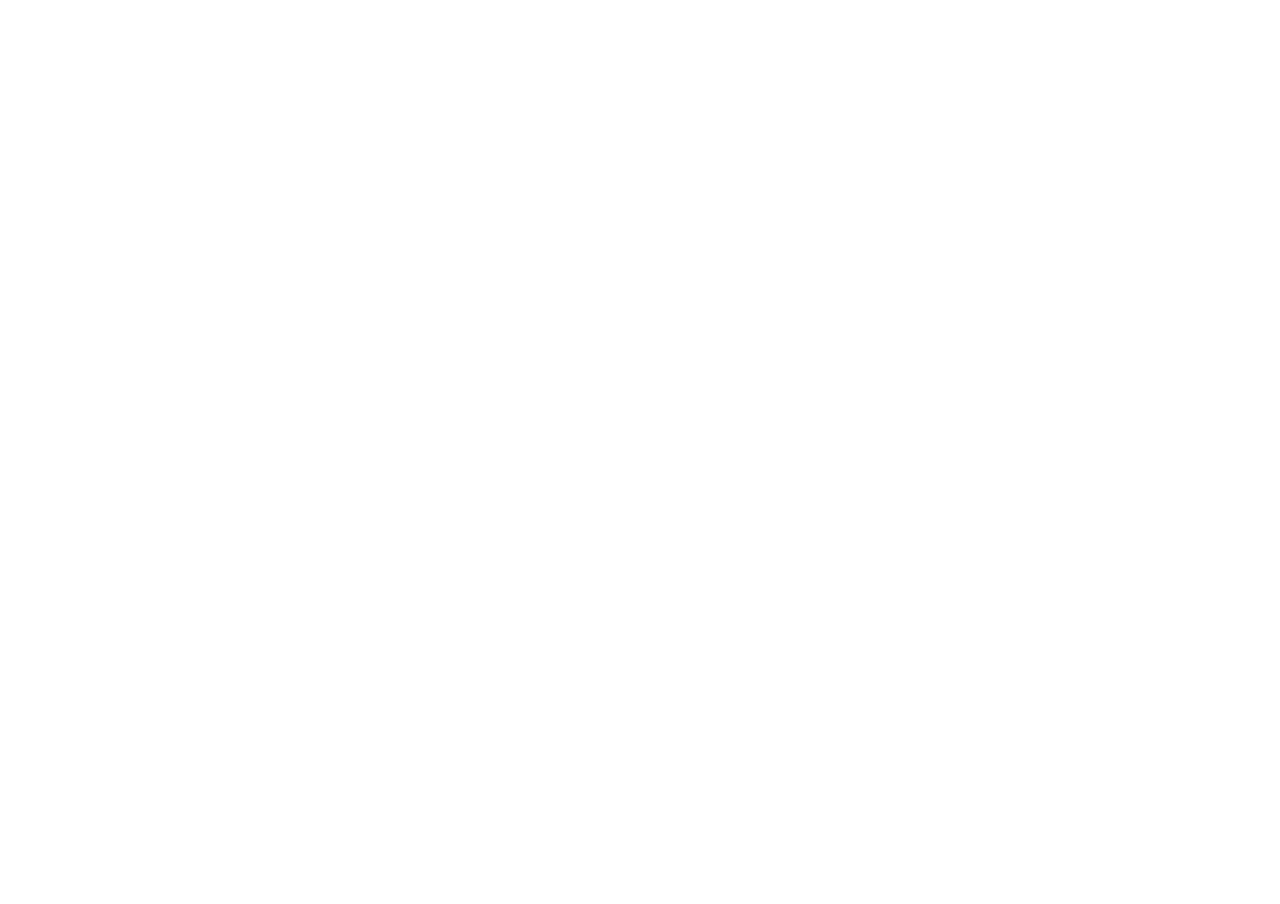
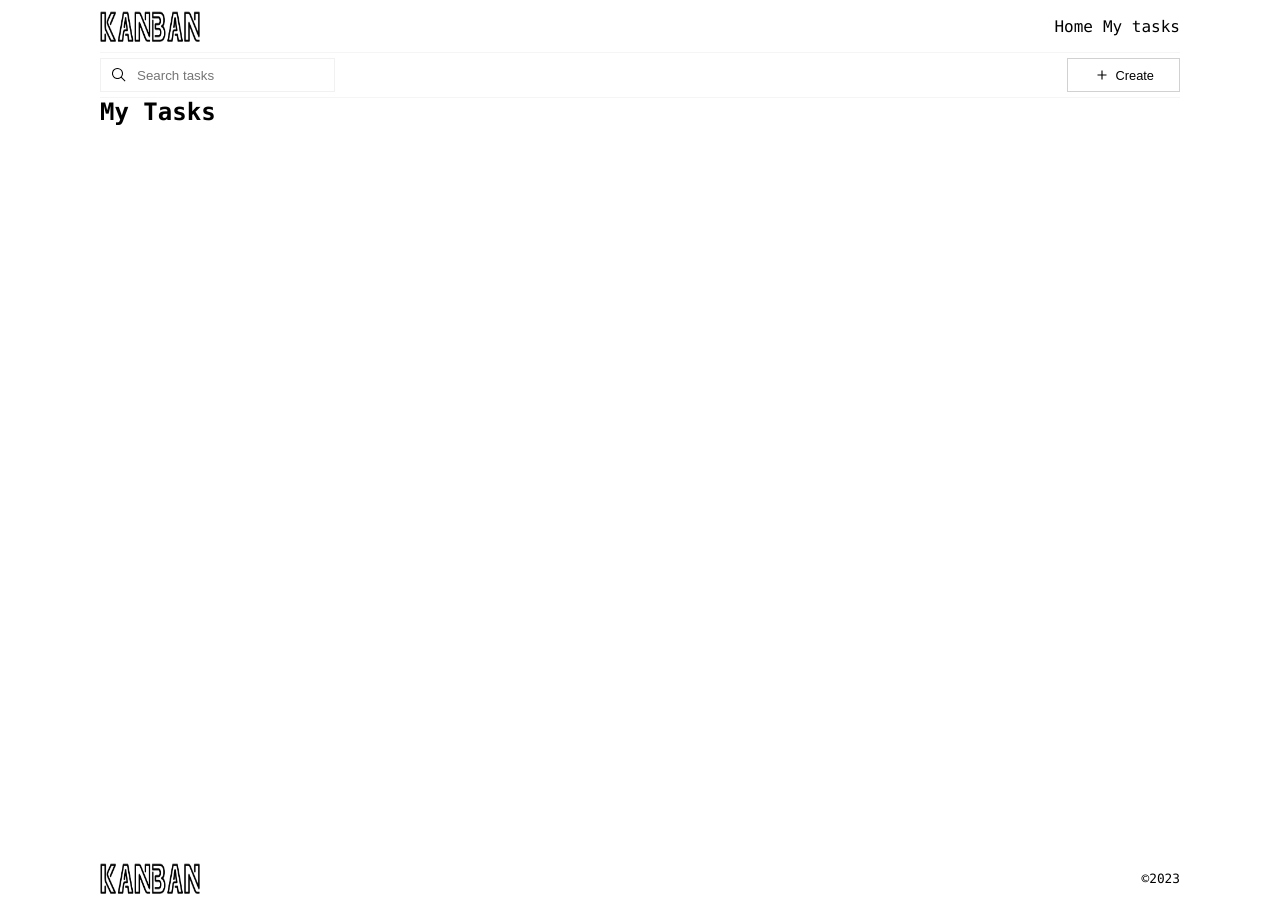
Before and after one commit to mutuaMkennedy/kanban-board, a Next.js app: page /workspace/tasks in a window 1280 px wide. Before the commit the page ends 800 px from the top, so only its background shows below. Built offline with nearby package versions, Linux system fonts and the light colour scheme.

Commit message:
add layout

```diff
--- a/src/pages/workspace/tasks.tsx
+++ b/src/pages/workspace/tasks.tsx
@@ -1,5 +1,7 @@
 import React from "react";
 import Head from "next/head";
+import { Layout } from "@/common/components/Layout";
+import utilsStyles from "@/styles/utils.module.css";
 
 interface tasks {
     name: string,
@@ -11,7 +13,7 @@
     return(
         <>
         <Head>My tasks</Head>
-
+        <Layout><h2 className={utilsStyles.headingSection}>My Tasks</h2></Layout>
         </>
     )
 }
```
